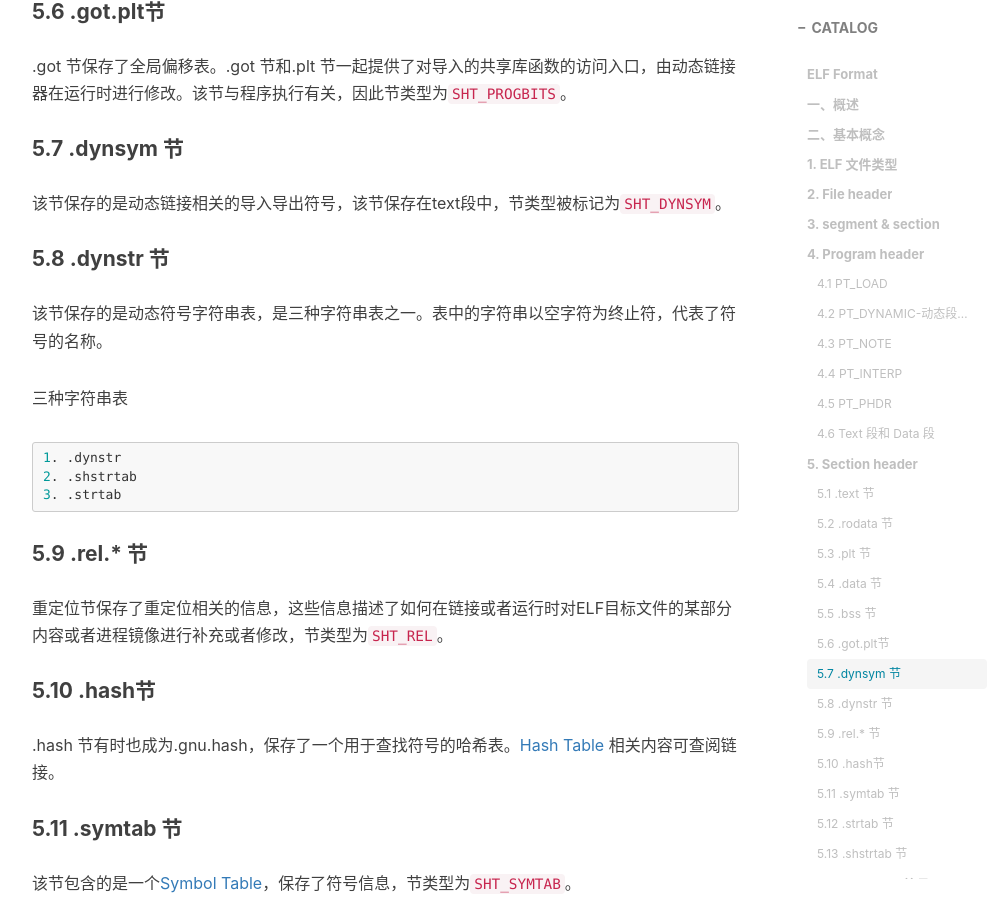
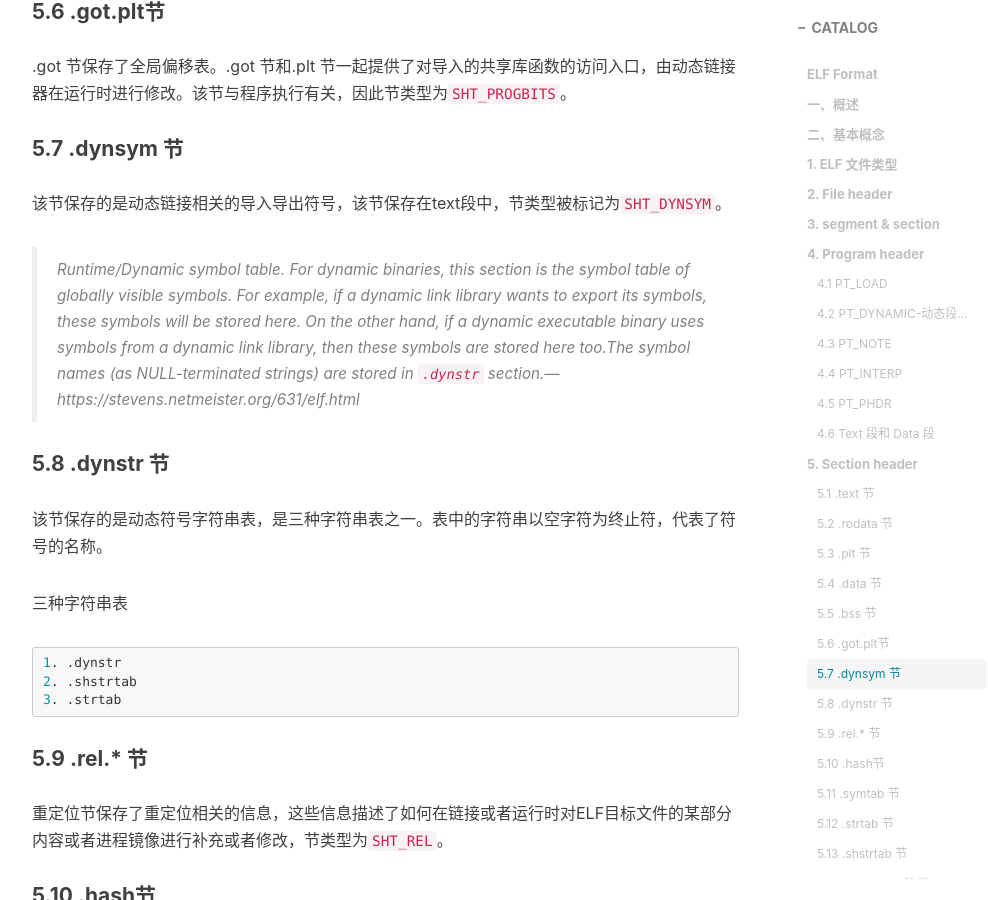
Before and after one commit to greagen/greagen.github.io, a Jekyll site: the page built from _posts/2020-05-21-ELF-Format.md, in a window 1280 px wide and 900 px high, scrolled down 9733 px. Shown: the whole window, without its empty margins (233-1221 px from the left). Built offline with Jekyll 4.4.1, drawn with Linux system fonts in a browser that asks for light colours; nearby versions of some CDN libraries; comment, search, counter and statistics services are not loaded.

Commit message:
Elf Format modified

```diff
--- a/_posts/2020-05-21-ELF-Format.md
+++ b/_posts/2020-05-21-ELF-Format.md
@@ -389,6 +389,8 @@ SHT_PROGBITS`。
 
 该节保存的是动态链接相关的导入导出符号，该节保存在text段中，节类型被标记为`SHT_DYNSYM`。
 
+> Runtime/Dynamic symbol table. For dynamic binaries, this section is the symbol table of globally visible symbols. For example, if a dynamic link library wants to export its symbols, these symbols will be stored here. On the other hand, if a dynamic executable binary uses symbols from a dynamic link library, then these symbols are stored here too.The symbol names (as NULL-terminated strings) are stored in `.dynstr` section.---https://stevens.netmeister.org/631/elf.html
+
 #### 5.8 .dynstr 节
 
 该节保存的是动态符号字符串表，是三种字符串表之一。表中的字符串以空字符为终止符，代表了符号的名称。
```
